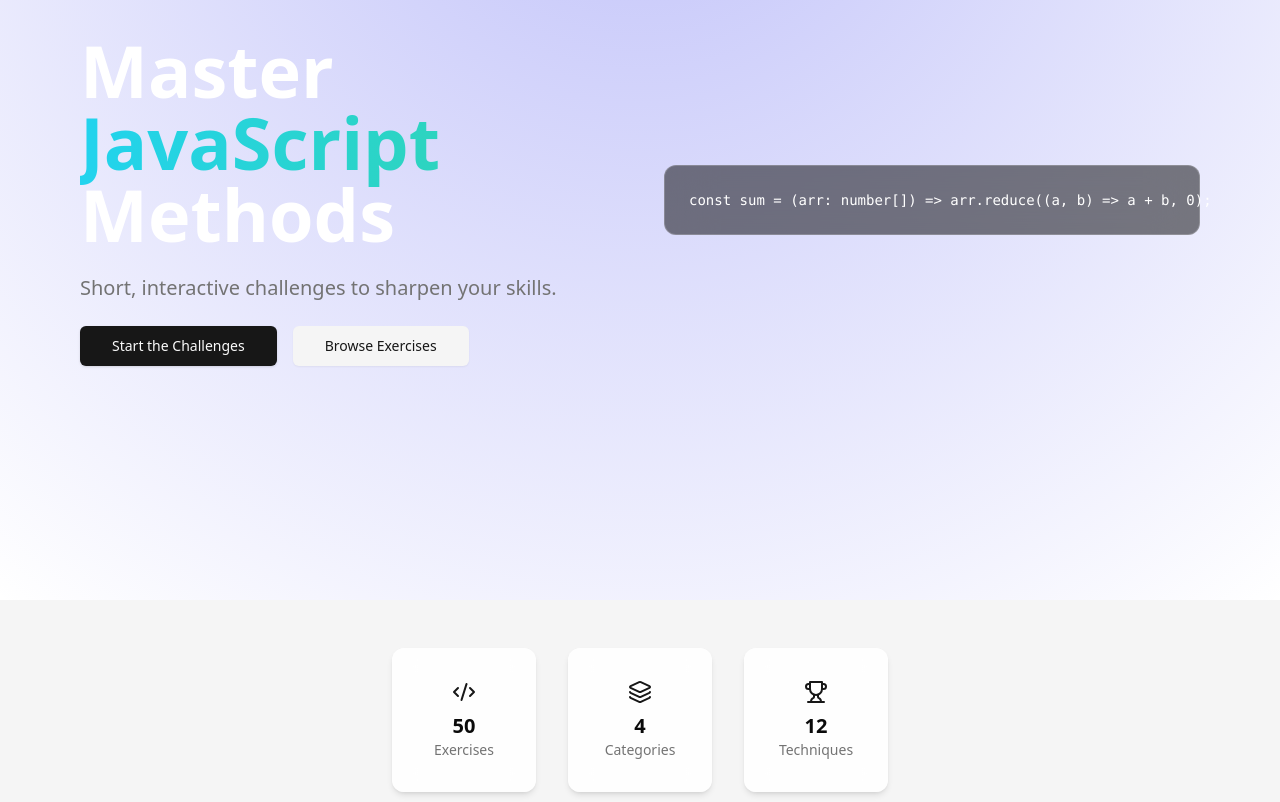
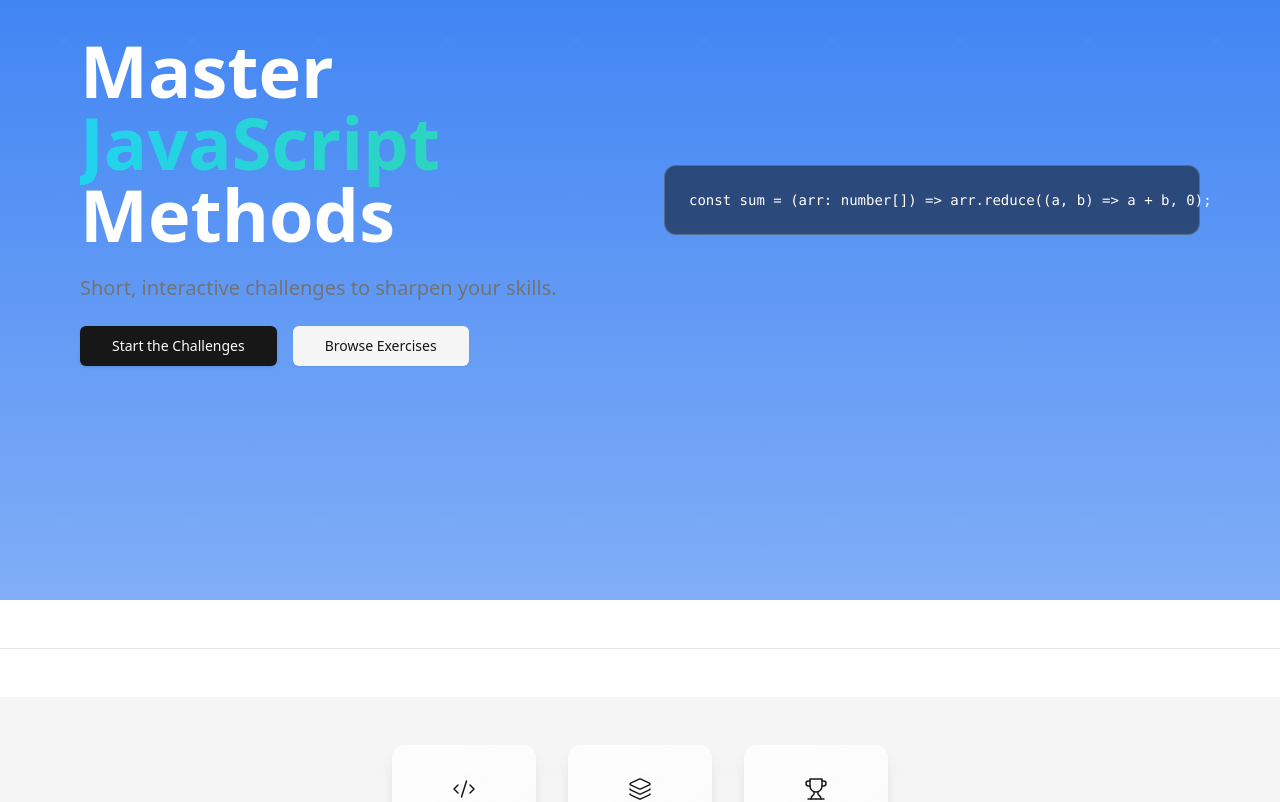
Before and after one commit to JustScriptin/jswb, a Next.js app: page / in a window 1280 px wide. Shown: the part 200-1002 px from the top of the page. Built offline with nearby package versions, Linux system fonts and the light colour scheme.

Commit message:
Enhance homepage visuals

```diff
--- a/src/app/globals.css
+++ b/src/app/globals.css
@@ -5,6 +5,7 @@
 @layer base {
   :root {
     --background: 0 0% 100%;
+    --brand: 217 88% 56%;
     --foreground: 0 0% 3.9%;
     --card: 0 0% 100%;
     --card-foreground: 0 0% 3.9%;
@@ -44,6 +45,7 @@
   }
   .dark {
     --background: 0 0% 3.9%;
+    --brand: 217 88% 56%;
     --foreground: 0 0% 98%;
     --card: 0 0% 3.9%;
     --card-foreground: 0 0% 98%;
@@ -53,8 +55,8 @@
     --primary-foreground: 0 0% 9%;
     --secondary: 0 0% 14.9%;
     --secondary-foreground: 0 0% 98%;
-    --muted: 0 0% 14.9%;
-    --muted-foreground: 0 0% 63.9%;
+    --muted: 0 0% 18%;
+    --muted-foreground: 0 0% 75%;
     --accent: 0 0% 14.9%;
     --accent-foreground: 0 0% 98%;
     --destructive: 0 62.8% 30.6%;
--- a/src/app/page.tsx
+++ b/src/app/page.tsx
@@ -8,16 +8,22 @@ import {
   HowItWorksSection,
   PopularChallengesSection,
 } from "@/features/home/components";
+import { Separator } from "@/components/ui/separator";
 
 export default function Home(): ReactElement {
   return (
     <main data-component="HomePage" className="flex flex-col">
       <MicroNav />
       <HeroSection />
+      <Separator className="my-12" />
       <StatsSection />
+      <Separator className="my-12" />
       <FeaturesSection />
+      <Separator className="my-12" />
       <HowItWorksSection />
+      <Separator className="my-12" />
       <PopularChallengesSection />
+      <Separator className="my-12" />
       <FinalBanner />
     </main>
   );
--- a/src/features/home/components/FeaturesSection.tsx
+++ b/src/features/home/components/FeaturesSection.tsx
@@ -6,17 +6,17 @@ import { Rocket, BookOpen, Lightbulb } from "lucide-react";
 
 const FEATURES = [
   {
-    icon: <Rocket className="h-6 w-6" />,
+    icon: <Rocket className="h-6 w-6" strokeWidth={1.5} />,
     title: "Hands-on Practice",
     description: "Write and run code right in your browser.",
   },
   {
-    icon: <BookOpen className="h-6 w-6" />,
+    icon: <BookOpen className="h-6 w-6" strokeWidth={1.5} />,
     title: "Real Examples",
     description: "Learn through practical, everyday tasks.",
   },
   {
-    icon: <Lightbulb className="h-6 w-6" />,
+    icon: <Lightbulb className="h-6 w-6" strokeWidth={1.5} />,
     title: "Track Progress",
     description: "See which challenges you've completed.",
   },
@@ -29,6 +29,10 @@ function FeatureItem({ icon, title, description }: Feature): ReactElement {
     <motion.div
       data-component="FeatureItem"
       whileHover={{ y: -4 }}
+      initial={{ opacity: 0, y: 20 }}
+      whileInView={{ opacity: 1, y: 0 }}
+      viewport={{ once: true }}
+      transition={{ duration: 0.4 }}
       className="text-center"
     >
       <div className="mx-auto mb-4 flex h-12 w-12 items-center justify-center rounded-full bg-primary/10 text-primary shadow">
--- a/src/features/home/components/HeroSection.tsx
+++ b/src/features/home/components/HeroSection.tsx
@@ -1,29 +1,29 @@
 "use client";
 
 import Link from "next/link";
-import { motion } from "framer-motion";
+import { motion, useScroll, useTransform } from "framer-motion";
 import { Button } from "@/components/ui/button";
 import { cn } from "@/lib/utils";
 
 const codeSnippet = `const sum = (arr: number[]) => arr.reduce((a, b) => a + b, 0);`;
 
-const PARTICLES = 50;
+const GRID_COLS = 10;
+const GRID_ROWS = 5;
 
 function ParticleBackground() {
+  const { scrollY } = useScroll();
+  const y = useTransform(scrollY, [0, 300], [0, -80]);
+
   return (
-    <div className="absolute inset-0 opacity-[0.03]">
-      {Array.from({ length: PARTICLES }).map((_, i) => (
-        <div
-          key={i}
-          className="absolute h-1 w-1 rounded-full bg-white"
-          style={{
-            top: `${Math.random() * 100}%`,
-            left: `${Math.random() * 100}%`,
-            opacity: Math.random() * 0.5 + 0.1,
-          }}
-        />
-      ))}
-    </div>
+    <motion.div className="absolute inset-0 opacity-[0.03]" style={{ y }}>
+      <div className="grid h-full w-full grid-cols-10 grid-rows-5">
+        {Array.from({ length: GRID_COLS * GRID_ROWS }).map((_, i) => (
+          <div key={i} className="flex items-center justify-center">
+            <div className="h-1 w-1 rounded-full bg-white" />
+          </div>
+        ))}
+      </div>
+    </motion.div>
   );
 }
 
@@ -31,17 +31,17 @@ export function HeroSection() {
   return (
     <section
       data-component="HeroSection"
-      className="relative flex min-h-screen items-center justify-center overflow-hidden bg-gradient-radial from-indigo-900 via-blue-900 to-cyan-800 text-white"
+      className="relative flex min-h-screen items-center justify-center overflow-hidden bg-gradient-to-b from-brand via-brand/80 to-brand/60 text-white"
     >
       <ParticleBackground />
-      <div className="pointer-events-none absolute inset-0 bg-[radial-gradient(circle_at_top,rgba(99,102,241,0.4),transparent)]" />
+      <div className="pointer-events-none absolute inset-0 bg-[radial-gradient(circle_at_top,hsla(var(--brand),0.3),transparent)]" />
       <div className="relative z-10 grid max-w-6xl grid-cols-1 items-center gap-12 px-4 md:grid-cols-2">
         <div className="space-y-6 text-center md:text-left">
           <motion.h1
             initial={{ opacity: 0, y: 20 }}
             animate={{ opacity: 1, y: 0 }}
             transition={{ duration: 0.6 }}
-            className="text-5xl font-bold md:text-7xl"
+            className="text-5xl font-bold md:text-6xl lg:text-7xl"
           >
             Master{" "}
             <span className="bg-gradient-to-r from-cyan-400 to-teal-400 bg-clip-text text-transparent">
@@ -53,7 +53,7 @@ export function HeroSection() {
             initial={{ opacity: 0, y: 20 }}
             animate={{ opacity: 1, y: 0 }}
             transition={{ duration: 0.7 }}
-            className="text-xl text-muted-foreground"
+            className="text-lg md:text-xl text-muted-foreground"
           >
             Short, interactive challenges to sharpen your skills.
           </motion.p>
@@ -61,12 +61,21 @@ export function HeroSection() {
             initial={{ opacity: 0, y: 20 }}
             animate={{ opacity: 1, y: 0 }}
             transition={{ duration: 0.8 }}
-            className="flex justify-center gap-4 md:justify-start"
+            className="flex flex-col justify-center gap-4 sm:flex-row md:justify-start"
           >
-            <Button size="lg" asChild>
+            <Button
+              size="lg"
+              className="transition-transform duration-200 hover:scale-105 focus:scale-105"
+              asChild
+            >
               <Link href="/exercises">Start the Challenges</Link>
             </Button>
-            <Button variant="secondary" size="lg" asChild>
+            <Button
+              variant="secondary"
+              size="lg"
+              className="transition-transform duration-200 hover:scale-105 focus:scale-105"
+              asChild
+            >
               <Link href="/exercises">Browse Exercises</Link>
             </Button>
           </motion.div>
--- a/src/features/home/components/HowItWorksSection.tsx
+++ b/src/features/home/components/HowItWorksSection.tsx
@@ -6,19 +6,19 @@ import { MousePointer, Code2, Trophy } from "lucide-react";
 
 const STEPS = [
   {
-    icon: <MousePointer className="h-6 w-6 text-white" />,
+    icon: <MousePointer className="h-6 w-6 text-white" strokeWidth={1.5} />,
     title: "Choose a Challenge",
     description: "Pick from our library of exercises.",
     color: "violet",
   },
   {
-    icon: <Code2 className="h-6 w-6 text-white" />,
+    icon: <Code2 className="h-6 w-6 text-white" strokeWidth={1.5} />,
     title: "Write Your Solution",
     description: "Solve it directly in the editor.",
     color: "cyan",
   },
   {
-    icon: <Trophy className="h-6 w-6 text-white" />,
+    icon: <Trophy className="h-6 w-6 text-white" strokeWidth={1.5} />,
     title: "Test & Learn",
     description: "Run tests and learn from the results.",
     color: "lime",
--- a/src/features/home/components/StatsPebble.tsx
+++ b/src/features/home/components/StatsPebble.tsx
@@ -21,8 +21,12 @@ export function StatsPebble({
     <motion.div
       data-component="StatsPebble"
       whileHover={{ y: -4 }}
+      initial={{ opacity: 0, y: 20 }}
+      whileInView={{ opacity: 1, y: 0 }}
+      viewport={{ once: true }}
+      transition={{ duration: 0.4 }}
       className={cn(
-        "flex h-36 w-36 flex-col items-center justify-center rounded-xl bg-white/90 text-foreground shadow-md backdrop-blur-md",
+        "flex h-36 w-36 flex-col items-center justify-center rounded-xl bg-gradient-to-br from-white/80 to-white/60 text-foreground shadow-lg backdrop-blur-md dark:from-white/20 dark:to-white/10",
         className,
       )}
     >
--- a/src/features/home/components/StatsSection.tsx
+++ b/src/features/home/components/StatsSection.tsx
@@ -7,17 +7,17 @@ export function StatsSection(): ReactElement {
     <section data-component="StatsSection" className="bg-muted py-12">
       <div className="container mx-auto flex flex-wrap items-center justify-center gap-8">
         <StatsPebble
-          icon={<Code2 className="h-6 w-6" />}
+          icon={<Code2 className="h-6 w-6" strokeWidth={1.5} />}
           value={50}
           label="Exercises"
         />
         <StatsPebble
-          icon={<Layers className="h-6 w-6" />}
+          icon={<Layers className="h-6 w-6" strokeWidth={1.5} />}
           value={4}
           label="Categories"
         />
         <StatsPebble
-          icon={<Trophy className="h-6 w-6" />}
+          icon={<Trophy className="h-6 w-6" strokeWidth={1.5} />}
           value={12}
           label="Techniques"
         />
--- a/tailwind.config.ts
+++ b/tailwind.config.ts
@@ -8,6 +8,7 @@ export default {
   theme: {
     extend: {
       colors: {
+        brand: "hsl(var(--brand))",
         background: "hsl(var(--background))",
         foreground: "hsl(var(--foreground))",
         card: {
```
